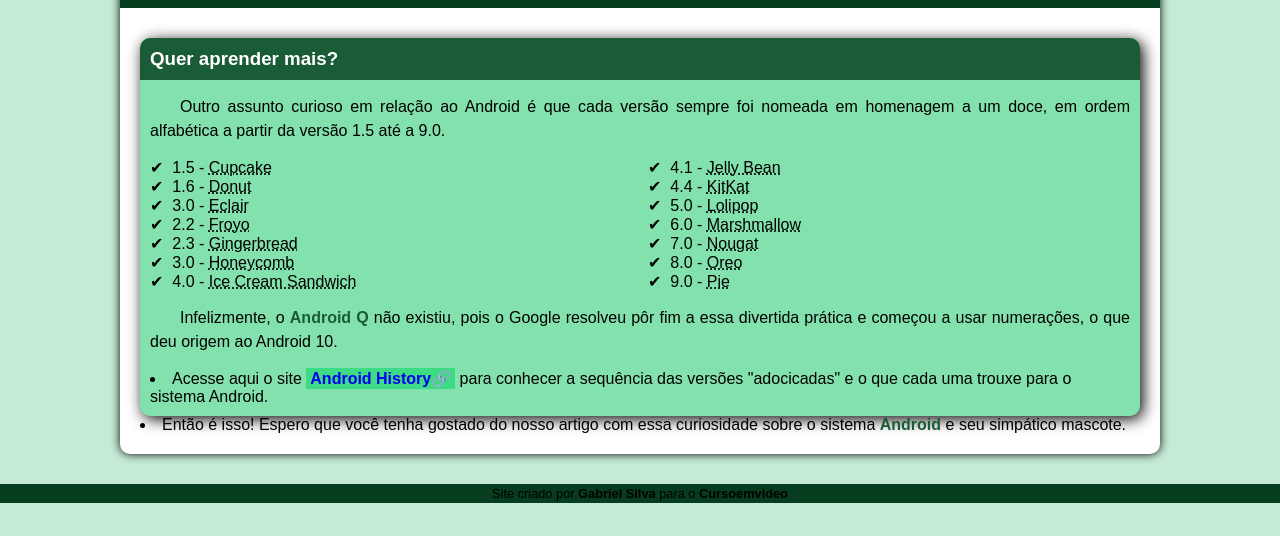
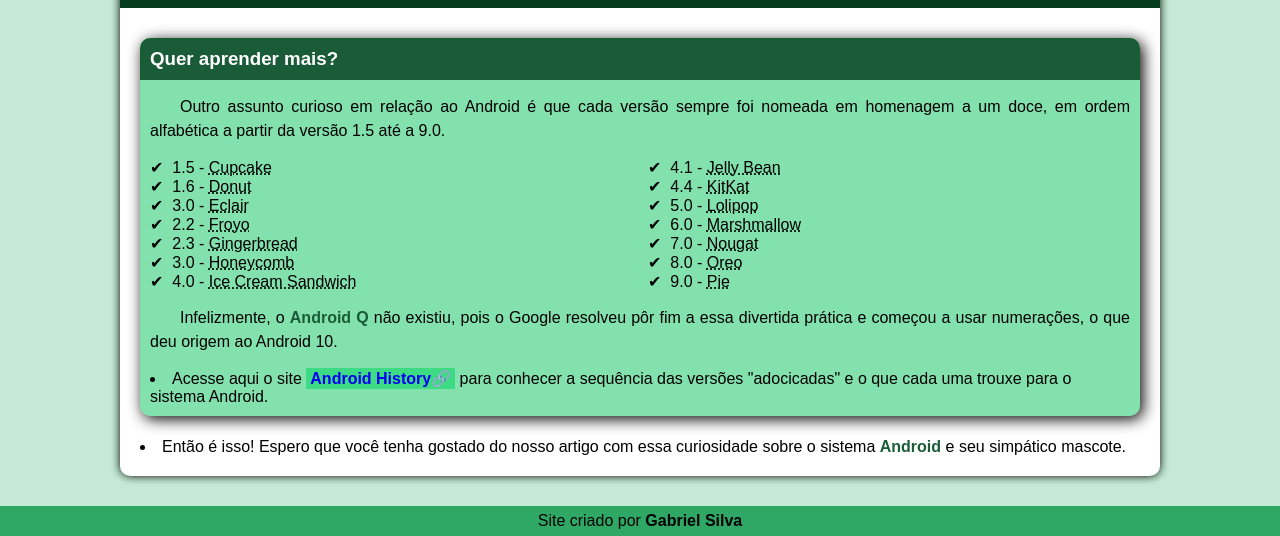
Before and after one commit to gabrielolisilva/exercicio-site, a plain HTML site: page index.html in a window 1280 px wide. Shown: the part 2312-2848 px from the top of the page. Before the commit the page ends 2815 px from the top, so only its background shows below. Drawn offline with Linux system fonts and the light colour scheme.

Commit message:
Alterações de layout do site

```diff
--- a/index.html
+++ b/index.html
@@ -83,8 +83,7 @@
         <li>Então é isso! Espero que você tenha gostado do nosso artigo com essa curiosidade sobre o sistema <strong>Android</strong> e seu simpático mascote.</li>
     </main>
     <footer>
-        <p>Site criado por <strong>Gabriel Silva</strong> para o
-        <strong>Cursoemvideo</strong>
+        <p>Site criado por <strong>Gabriel Silva</strong>
     </footer>
 </body>
 </html>
--- a/style.css
+++ b/style.css
@@ -136,6 +136,10 @@ main a:hover{
     color: white;
 }
 
+main > li{
+    margin-top: 22px;
+}
+
 main img{
     width: 100%;
 }
@@ -185,8 +189,8 @@ div.video > iframe{
 }
 
 footer{
-    background-color: var(--cor5);
+    background-color: var(--cor3);
     text-align: center;
-    font-size: 0.8em;
-    padding: 2px;
+    font-size: 1em;
+    padding: 6px;
 }
```
